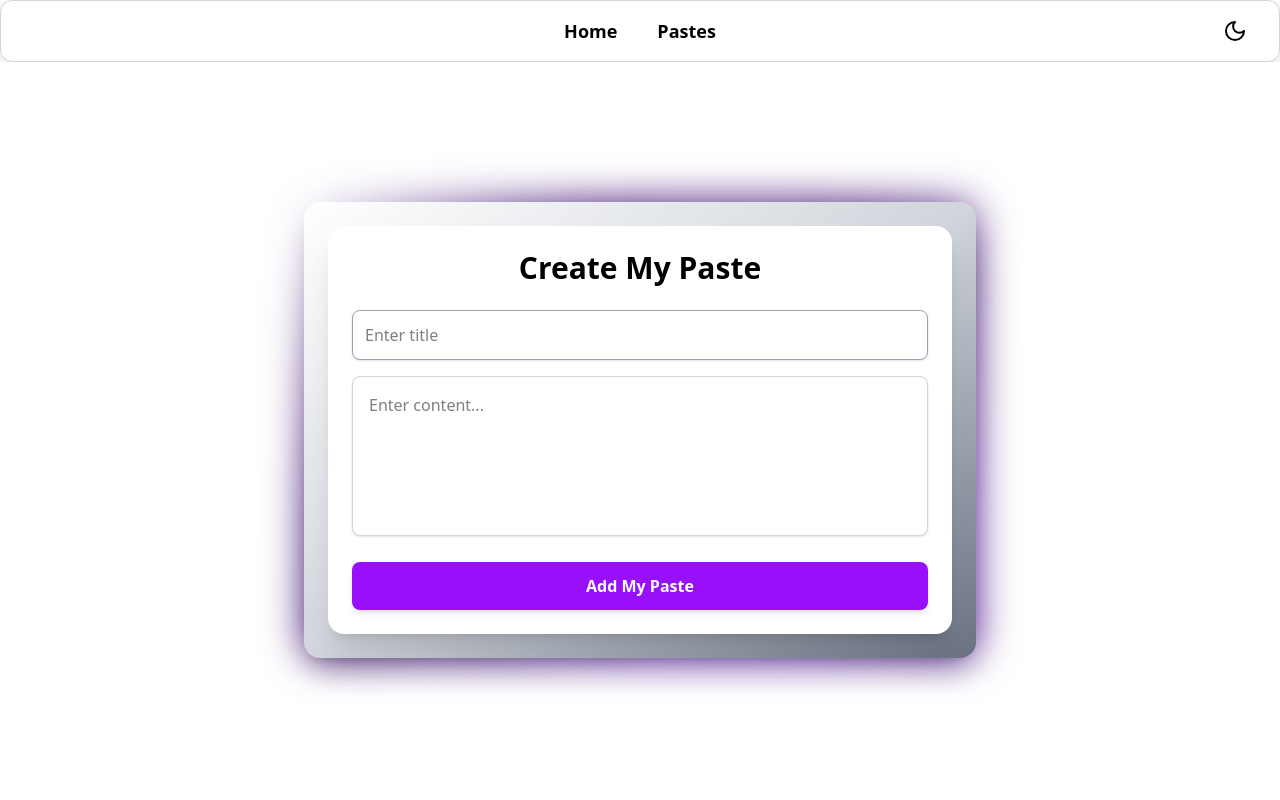
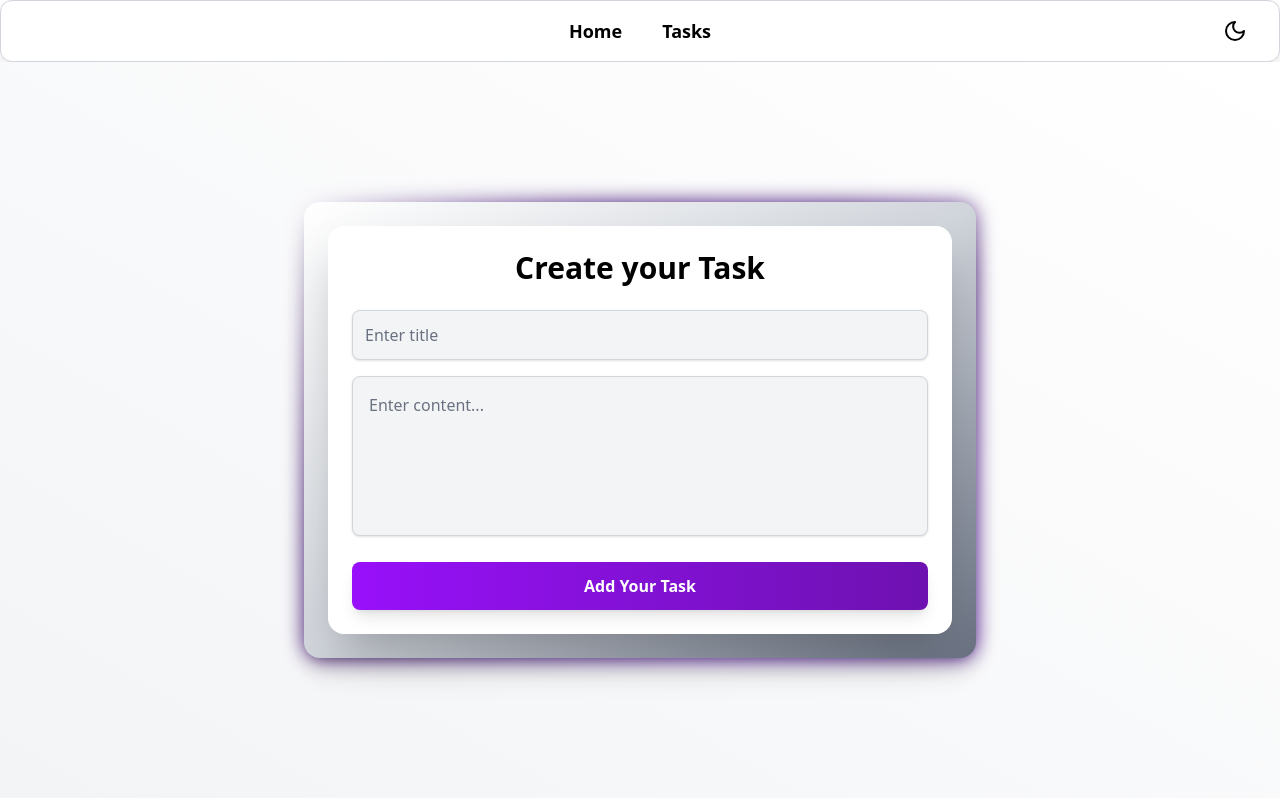
Before and after one commit to rohitdevelop/Copy_Paste_App, a React (Vite) app: page / in a window 1280 px wide. Built offline with nearby package versions, Linux system fonts and the light colour scheme.

Commit message:
notification anable

```diff
--- a/package.json
+++ b/package.json
@@ -19,6 +19,7 @@
     "react": "^19.0.0",
     "react-dom": "^19.0.0",
     "react-hot-toast": "^2.5.2",
+    "react-icons": "^5.5.0",
     "react-redux": "^9.2.0",
     "react-router-dom": "^7.4.0",
     "tailwind-merge": "^3.3.0",
--- a/src/App.jsx
+++ b/src/App.jsx
@@ -35,8 +35,8 @@ const App = () => {
         <Navbar />
         <Routes>
           <Route path="/" element={<Home />} />
-          <Route path="/pastes" element={<Paste />} />
-          <Route path="/pastes/:id" element={<ViewPaste />} />
+          <Route path="/tasks" element={<Paste />} />
+          <Route path="/tasks/:id" element={<ViewPaste />} />
         </Routes>
       </div>
     </Themecontext.Provider>
--- a/src/Component/Home.jsx
+++ b/src/Component/Home.jsx
@@ -9,7 +9,7 @@ const Home = () => {
   const [title, setTitle] = useState("");
   const [value, setValue] = useState("");
   const [searchParams, setSearchParams] = useSearchParams();
-  const pasteId = searchParams.get("pasteId");
+  const tasksId = searchParams.get("tasksId");
 
   const dispatch = useDispatch();
   const allPastes = useSelector((state) => state.Paste?.pastes ?? []);
@@ -18,14 +18,14 @@ const Home = () => {
   const { theme } = useContext(Themecontext); // ✅ Access theme
 
   useEffect(() => {
-    if (pasteId) {
-      const paste = allPastes.find((p) => p._id === pasteId);
+    if (tasksId) {
+      const paste = allPastes.find((p) => p._id === tasksId);
       if (paste) {
         setTitle(paste.title);
         setValue(paste.content);
       }
     }
-  }, [pasteId, allPastes]);
+  }, [tasksId, allPastes]);
 
   function createOrUpdatePaste() {
     if (!title.trim() || !value.trim()) {
@@ -35,11 +35,11 @@ const Home = () => {
     const paste = {
       title: title.trim(),
       content: value.trim(),
-      _id: pasteId || Date.now().toString(36),
+      _id: tasksId || Date.now().toString(36),
       createdAt: new Date().toISOString(),
     };
 
-    if (pasteId) {
+    if (tasksId) {
       dispatch(updateToPaste(paste));
     } else {
       dispatch(addToPastes(paste));
@@ -53,30 +53,25 @@ const Home = () => {
   return (
    <div
   className={`flex flex-col items-center justify-center min-h-[92vh] px-4 py-8 transition-colors duration-500 ${
-        theme === "light" ? "bg-white text-black" : "bg-[#121212] text-white"
+    theme === "light" ? "bg-gradient-to-tr from-gray-100 to-white text-black" : "bg-gradient-to-tr from-[#121212] to-[#1a1a1a] text-white"
   }`}
 >
-      <HoverBorderGradient
-        as="div"
-        containerClassName="w-full max-w-2xl rounded-2xl"
-      >
+  <HoverBorderGradient as="div" containerClassName="w-full max-w-2xl rounded-2xl">
     <div
-          className={`w-full rounded-2xl p-6 shadow-xl transition-all duration-300 ${
-            theme === "light"
-              ? "bg-white text-black"
-              : "bg-[#1e1e1e] text-white"
+      className={`w-full rounded-2xl p-6 shadow-2xl transition-all duration-500 ${
+        theme === "light" ? "bg-white text-black" : "bg-[#1e1e1e] text-white"
       }`}
     >
       <h1 className="text-3xl font-bold text-center mb-6">
-            {pasteId ? "Update Paste" : "Create My Paste"}
+        {tasksId ? "Update Task" : "Create your Task"}
       </h1>
 
       {/* Title Input */}
       <input
-            className={`w-full p-3 rounded-lg mb-4 transition-all duration-200 shadow-sm border outline-none ${
+        className={`w-full p-3 rounded-lg mb-4 transition-all duration-300 shadow-sm border outline-none ${
           theme === "light"
-                ? "border-gray-400 bg-white text-black focus:ring-blue-500"
-                : "border-gray-700 bg-[#2a2a2a] text-white focus:ring-purple-500"
+            ? "border-gray-300 bg-gray-100 text-black placeholder-gray-500 focus:ring-2 focus:ring-blue-500"
+            : "border-gray-700 bg-[#2a2a2a] text-white placeholder-gray-400 focus:ring-2 focus:ring-purple-500"
         }`}
         type="text"
         value={title}
@@ -86,10 +81,10 @@ const Home = () => {
 
       {/* Content Textarea */}
       <textarea
-            className={`w-full h-40 p-4 rounded-lg resize-none shadow-sm border outline-none transition-all duration-200 ${
+        className={`w-full h-40 p-4 rounded-lg resize-none shadow-sm border outline-none transition-all duration-300  ${
           theme === "light"
-                ? "border-gray-300 bg-white text-black focus:ring-blue-500"
-                : "border-gray-700 bg-[#2a2a2a] text-white focus:ring-purple-500"
+            ? "border-gray-300 bg-gray-100 text-black placeholder-gray-500 focus:ring-2 focus:ring-blue-500"
+            : "border-gray-700 bg-[#2a2a2a] text-white placeholder-gray-400 focus:ring-2 focus:ring-purple-500"
         }`}
         value={value}
         placeholder="Enter content..."
@@ -98,14 +93,15 @@ const Home = () => {
 
       {/* Button */}
       <button
-            className="w-full mt-5 bg-purple-600 text-white py-3 rounded-lg font-semibold hover:bg-purple-700 active:scale-95 transition-all duration-300 shadow-md"
+        className="w-full mt-5 bg-gradient-to-r cursor-pointer from-purple-600 to-purple-800 text-white py-3 rounded-lg font-semibold hover:opacity-90 active:scale-95 transition-all duration-300 shadow-lg"
         onClick={createOrUpdatePaste}
       >
-            {pasteId ? "Update Paste" : "Add My Paste"}
+        {tasksId ? "Update Task" : "Add Your Task"}
       </button>
     </div>
   </HoverBorderGradient>
 </div>
+
   );
 };
 
--- a/src/Component/HoverBorderGradient.jsx
+++ b/src/Component/HoverBorderGradient.jsx
@@ -58,7 +58,7 @@ const lightGradients = {
       <motion.div
         className="absolute inset-0 rounded-2xl z-0"
 style={{
-  filter: theme === "light" ? "blur(20px)" : "blur(20px)",
+  filter: theme === "light" ? "blur(10px)" : "blur(20px)",
 }}
         animate={{
           background: hovered
--- a/src/Component/Navbar.jsx
+++ b/src/Component/Navbar.jsx
@@ -1,10 +1,30 @@
-import React, { useContext } from "react";
-import { Link } from "react-router-dom";
+import React, { useContext, useEffect, useState } from "react";
+import { Link, useLocation } from "react-router-dom";
 import { Moon, Sun } from "lucide-react";
 import { Themecontext } from "../App";
+import { useSelector } from "react-redux";
 
 const Navbar = () => {
   const { theme, setTheme } = useContext(Themecontext);
+  const location = useLocation();
+
+  // Get task count from Redux
+  const totalTasks = useSelector((state) => state.Paste?.pastes?.length ?? 0);
+
+  // Local notification state
+  const [taskNotification, setTaskNotification] = useState(totalTasks);
+
+  // Update notification when new tasks are added
+  useEffect(() => {
+    setTaskNotification(totalTasks);
+  }, [totalTasks]);
+
+  // Reset notification when on tasks page
+  useEffect(() => {
+    if (location.pathname === "/tasks") {
+      setTaskNotification(0);
+    }
+  }, [location.pathname]);
 
   const toggleTheme = () => {
     const root = document.documentElement;
@@ -19,16 +39,13 @@ const Navbar = () => {
 
   return (
     <nav
-     className={`p-4 transition-all duration-500 rounded-xl
-  ${
-    theme === "light"
-      ? "bg-white text-black border border-gray-300 shadow-[0_4px_12px_rgba(0,0,0,0.1)]"
-      : "bg-[#1a1a1a] text-white border border-gray-700 shadow-[0_4px_12px_rgba(255,255,255,0.05)]"
-  }`}
-
+      className={`p-4 transition-all duration-500 rounded-xl
+        ${theme === "light"
+          ? "bg-white text-black border border-gray-300 shadow-[0_4px_12px_rgba(0,0,0,0.1)]"
+          : "bg-[#1a1a1a] text-white border border-gray-700 shadow-[0_4px_12px_rgba(255,255,255,0.05)]"
+        }`}
     >
       <div className="max-w-screen-xl mx-auto flex justify-center items-center relative">
-        {/* Centered Links */}
         <div className="flex space-x-10 text-center">
           <Link
             to="/"
@@ -40,19 +57,24 @@ const Navbar = () => {
           >
             Home
           </Link>
+
           <Link
-            to="/pastes"
-            className={`text-lg font-semibold transition duration-300 ${
+            to="/tasks"
+            className={`text-lg font-semibold transition duration-300 relative ${
               theme === "light"
                 ? "text-black hover:text-purple-600"
                 : "text-white hover:text-purple-600"
             }`}
           >
-            Pastes
+            Tasks
+            {taskNotification > 0 && (
+              <span className="absolute -top-2 -right-4 bg-red-500 text-white text-xs w-5 h-5 flex items-center justify-center rounded-full">
+                {taskNotification}
+              </span>
+            )}
           </Link>
         </div>
 
-        {/* Toggle Button */}
         <button
           onClick={toggleTheme}
           className="absolute right-4 top-1/2 -translate-y-1/2 hover:text-yellow-400 transition duration-300"
--- a/src/Component/Paste.jsx
+++ b/src/Component/Paste.jsx
@@ -3,13 +3,15 @@ import { useDispatch, useSelector } from "react-redux";
 import { removePaste } from "../Redux/PasteSlice";
 import toast from "react-hot-toast";
 import { Link } from "react-router-dom";
-import { Themecontext } from "../App"; // 🟡 Import context
+import { Themecontext } from "../App";
+
+import { FaEdit, FaEye, FaTrash, FaCopy, FaShareAlt } from "react-icons/fa";
 
 const Paste = () => {
   const dispatch = useDispatch();
   const [searchItem, setSearchItem] = useState("");
   const pastes = useSelector((state) => state.Paste?.pastes ?? []);
-  const { theme } = useContext(Themecontext); // 🟡 Get current theme
+  const { theme } = useContext(Themecontext);
 
   const filteredData = useMemo(() => {
     return pastes.filter((paste) =>
@@ -29,84 +31,88 @@ const Paste = () => {
 
   return (
     <div
-      className={`p-12 md:p-12 min-h-screen flex flex-col items-center transition-all duration-300 ${
-        theme === "dark" ? "bg-black text-white" : "bg-purple-100 text-black"
+      className={`p-6 md:p-12 min-h-screen flex flex-col items-center transition-all duration-300 ${
+        theme === "dark" ? "bg-black text-white" : "bg-gray-50 text-black"
       }`}
     >
       {/* Search Bar */}
       <div className="w-full max-w-md">
         <input
-          className="w-full p-3 border border-gray-400 rounded-md focus:ring-2 focus:ring-purple-500 shadow-sm bg-white text-black"
+          className="w-full p-3 border border-gray-400 rounded-md focus:ring-2  shadow-sm bg-white text-black"
           type="search"
-          placeholder="Search pastes..."
+          placeholder="Search Tasks..."
           value={searchItem}
           onChange={(e) => setSearchItem(e.target.value)}
         />
       </div>
 
       {/* Paste List */}
-      <div className="mt-4 w-full max-w-lg text-center space-y-4">
+      <div className="mt-4 w-full max-w-5xl grid gap-6 grid-cols-1 sm:grid-cols-2 lg:grid-cols-3">
         {filteredData.length > 0 ? (
           filteredData.map((paste) => (
             <div
               key={paste._id}
-              className={`shadow-md rounded-lg p-3 flex flex-col gap-2 transition ${
+              className={`shadow-lg rounded-xl p-4 flex flex-col gap-3 transition-all duration-300 ${
                 theme === "dark"
-                  ? "bg-gray-900 text-white"
+                  ? "bg-[#1e1e1e] text-white"
                   : "bg-white text-black"
-              }`}
+              } hover:scale-[1.02] hover:shadow-2xl`}
             >
               <div>
-                <h2 className="text-lg font-semibold truncate">{paste.title}</h2>
-                <p className="text-sm truncate">{paste.content}</p>
+                <h2 className="text-xl font-semibold truncate mb-1">{paste.title}</h2>
+                <p className="text-sm text-gray-500 truncate mb-1">{paste.content}</p>
                 <span className="text-xs text-gray-400">
                   {new Date(paste.createdAt).toLocaleString()}
                 </span>
               </div>
 
               {/* Action Buttons */}
-              <div className="grid grid-cols-2 md:grid-cols-3 gap-2">
-                <Link to={`/?pasteId=${paste?._id}`}>
-                  <button className="text-white font-bold border-2 border-black text-sm px-2 py-1 bg-blue-500 rounded-md hover:bg-blue-400 transition w-full">
-                    <span className="block md:hidden">Edit</span>
-                    <span className="hidden md:block">Edit the text</span>
+              <div className="flex justify-between gap-2 mt-2">
+                <Link to={`/?tasksId=${paste?._id}`}>
+                  <button
+                    className="bg-blue-500 hover:bg-blue-600 text-white p-2 rounded-lg shadow-md transition"
+                    title="Edit"
+                  >
+                    <FaEdit />
                   </button>
                 </Link>
-                <Link to={`/pastes/${paste?._id}`}>
-                  <button className="text-white font-bold border-2 border-black text-sm px-2 py-1 bg-green-500 rounded-md hover:bg-green-400 transition w-full">
-                    <span className="block md:hidden">View</span>
-                    <span className="hidden md:block">View the text</span>
+                <Link to={`/tasks/${paste?._id}`}>
+                  <button
+                    className="bg-green-500 hover:bg-green-600 text-white p-2 rounded-lg shadow-md transition"
+                    title="View"
+                  >
+                    <FaEye />
                   </button>
                 </Link>
                 <button
-                  className="text-white font-bold border-2 border-black text-sm px-2 py-1 bg-gray-500 rounded-md hover:bg-gray-400 transition w-full"
+                  className="bg-gray-500 hover:bg-gray-600 text-white p-2 rounded-lg shadow-md transition"
                   onClick={() => {
                     navigator.clipboard.writeText(paste?.content);
                     toast.success("Copied to clipboard!");
                   }}
+                  title="Copy"
                 >
-                  <span className="block md:hidden">Copy</span>
-                  <span className="hidden md:block">Copy the text</span>
+                  <FaCopy />
                 </button>
                 <button
-                  className="text-white font-bold border-2 border-black text-sm px-2 py-1 bg-red-500 rounded-md hover:bg-red-400 transition w-full"
+                  className="bg-red-500 hover:bg-red-600 text-white p-2 rounded-lg shadow-md transition"
                   onClick={() => handleDelete(paste?._id)}
+                  title="Delete"
                 >
-                  <span className="block md:hidden">Delete</span>
-                  <span className="hidden md:block">Delete the text</span>
+                  <FaTrash />
                 </button>
                 <button
-                  className="text-white font-bold border-2 border-black text-sm px-2 py-1 bg-purple-500 rounded-md hover:bg-purple-400 transition w-full col-span-2 md:col-span-1"
+                  className="bg-purple-500 hover:bg-purple-600 text-white p-2 rounded-lg shadow-md transition"
                   onClick={() => generateShareLink(paste?._id)}
+                  title="Share"
                 >
-                  <span className="block md:hidden">Share</span>
-                  <span className="hidden md:block">Share the text</span>
+                  <FaShareAlt />
                 </button>
               </div>
             </div>
           ))
         ) : (
-          <p className="text-gray-300 text-center py-4">No matching pastes found.</p>
+          <p className="text-gray-400 text-center col-span-full">No matching tasks found.</p>
         )}
       </div>
     </div>
--- a/src/Redux/PasteSlice.js
+++ b/src/Redux/PasteSlice.js
@@ -48,8 +48,7 @@ export const PasteSlice = createSlice({
     removePaste: (state, action) => {
       state.pastes = state.pastes.filter((paste) => paste._id !== action.payload);
       localStorage.setItem("pastes", JSON.stringify([...state.pastes]));
-      toast.success("Paste Removed Successfully"); // Moved outside
-    },
+         toast.success("Deleted successfully!");},
   },
 });
 
```
Also changed, not shown: src/App.css (+10 -0 lines), src/Component/ViewPaste.jsx (+30 -15 lines), 1 other file (tests, documents, lock files or other folders). Lines whose indentation alone changed are shown as unchanged.
